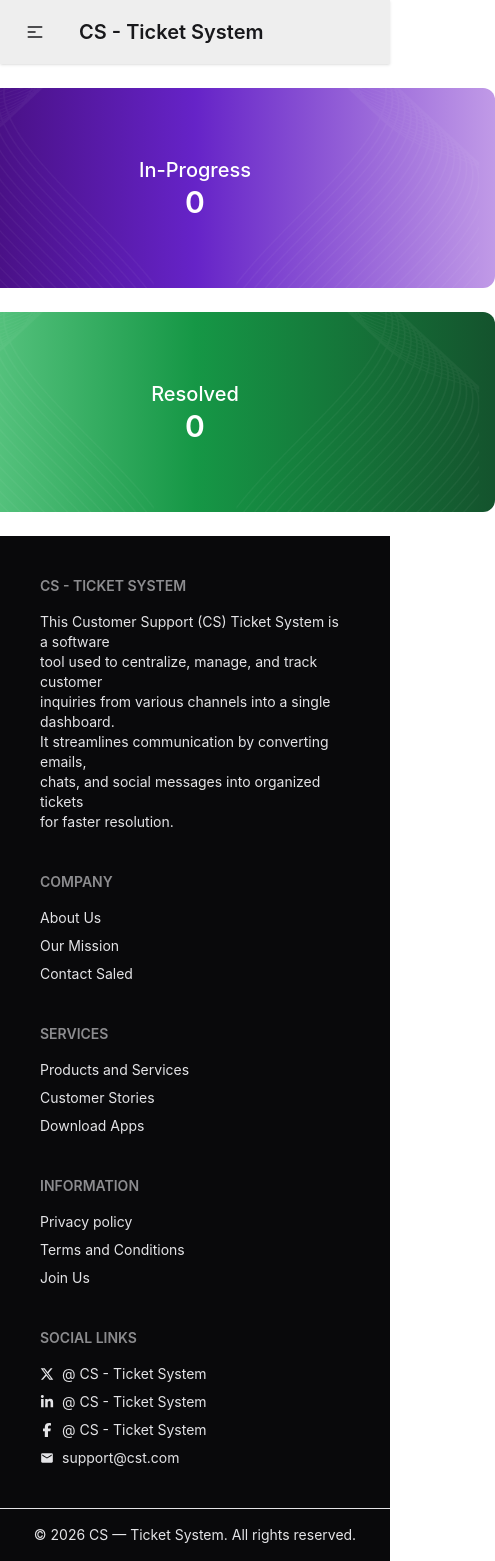
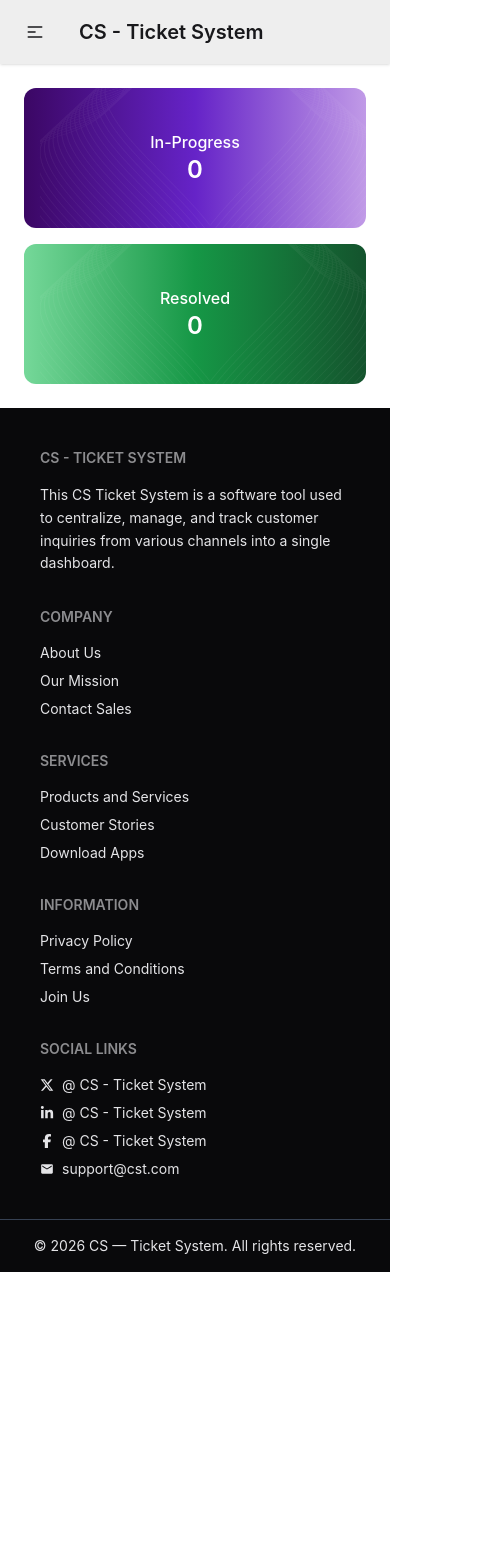
Before and after one commit to tanvir-wd22/customer-support-ticket-zone, a React (Vite) app: page / in a window 390 px wide. Shown: the whole page, 495 px wide, since content can reach past the window. After the commit the page ends 1272 px from the top, so only its background shows below. Built offline with nearby package versions, Linux system fonts and the light colour scheme.

Commit message:
alhamdulliah responsive issue solved for banner and footer

```diff
--- a/src/components/Banner.jsx
+++ b/src/components/Banner.jsx
@@ -2,25 +2,24 @@ import vector1 from '../assets/vector1.png';
 
 const Banner = () => {
   return (
-    <div className="flex flex-col sm:flex-row gap-6 justify-between items-center text-white">
+    <div className="flex flex-col lg:flex-row gap-4 md:gap-6 justify-between items-center text-white w-full px-2 sm:px-0">
       {/* ============ card 01 ======================= */}
       <div
         style={{
           background: `linear-gradient(to right, rgba(59, 7, 100, 0.85), rgba(109, 40, 217, 0.85), rgba(216, 180, 254, 0.85))`,
           backgroundColor: '#3b0764',
         }}
-        className="w-[600px] h-[200px] flex justify-between items-center text-white rounded-xl px-4 overflow-hidden relative"
+        className="w-full lg:w-[600px] h-[140px] sm:h-[160px] md:h-[180px] lg:h-[200px] flex justify-between items-center text-white rounded-xl px-4 overflow-hidden relative"
       >
         {/* Left Image */}
-        <img
-          src={vector1}
-          className="h-full object-contain opacity-40"
-        />
+        <img src={vector1} className="h-full object-contain opacity-40" />
 
         {/* Center Text */}
         <div className="text-center absolute left-1/2 -translate-x-1/2">
-          <p className="text-xl font-medium">In-Progress</p>
-          <p className="text-3xl font-semibold">0</p>
+          <p className="text-base sm:text-lg md:text-xl font-medium">
+            In-Progress
+          </p>
+          <p className="text-2xl sm:text-3xl font-semibold">0</p>
         </div>
 
         {/* Right Image (flipped) */}
@@ -30,24 +29,24 @@ const Banner = () => {
           style={{ transform: 'scaleX(-1)' }}
         />
       </div>
+
       {/* ============ card 02 ======================= */}
       <div
         style={{
-          background: `linear-gradient(to right, rgba(134, 239, 172, 0.85), rgba(22, 163, 74, 0.85), rgba(20, 83, 45, 0.85) )`,
+          background: `linear-gradient(to right, rgba(134, 239, 172, 0.85), rgba(22, 163, 74, 0.85), rgba(20, 83, 45, 0.85))`,
           backgroundColor: '#14532d',
         }}
-        className="w-[600px] h-[200px] flex justify-between items-center text-white rounded-xl px-4 overflow-hidden relative"
+        className="w-full lg:w-[600px] h-[140px] sm:h-[160px] md:h-[180px] lg:h-[200px] flex justify-between items-center text-white rounded-xl px-4 overflow-hidden relative"
       >
         {/* Left Image */}
-        <img
-          src={vector1}
-          className="h-full object-contain opacity-40"
-        />
+        <img src={vector1} className="h-full object-contain opacity-40" />
 
         {/* Center Text */}
         <div className="text-center absolute left-1/2 -translate-x-1/2">
-          <p className="text-xl font-medium">Resolved</p>
-          <p className="text-3xl font-semibold">0</p>
+          <p className="text-base sm:text-lg md:text-xl font-medium">
+            Resolved
+          </p>
+          <p className="text-2xl sm:text-3xl font-semibold">0</p>
         </div>
 
         {/* Right Image (flipped) */}
--- a/src/components/Footer.jsx
+++ b/src/components/Footer.jsx
@@ -1,59 +1,67 @@
-import { FaXTwitter } from 'react-icons/fa6';
-import { FaLinkedinIn } from 'react-icons/fa6';
+import { FaXTwitter, FaLinkedinIn, FaFacebookF } from 'react-icons/fa6';
 import { MdEmail } from 'react-icons/md';
-import { FaFacebookF } from 'react-icons/fa6';
 
 const Footer = () => {
   return (
     <div>
-      <footer className="footer sm:footer-horizontal bg-neutral text-neutral-content p-10">
+      {/* Main Footer */}
+      <footer className="footer bg-neutral text-neutral-content p-10 flex flex-col gap-8 md:grid md:grid-cols-2 lg:grid-cols-5">
+        {/* About Section */}
         <nav>
           <h6 className="footer-title">CS - Ticket System</h6>
-          <p>
-            This Customer Support (CS) Ticket System is a software <br /> tool
-            used to centralize, manage, and track customer <br /> inquiries from
-            various channels into a single dashboard. <br /> It streamlines
-            communication by converting emails, <br /> chats, and social
-            messages into organized tickets <br /> for faster resolution.
+          <p className="text-sm leading-relaxed">
+            This CS Ticket System is a software tool
+            used to centralize, manage, and track customer inquiries from
+            various channels into a single dashboard.
           </p>
         </nav>
+
+        {/* Company Section */}
         <nav>
           <h6 className="footer-title">Company</h6>
           <a className="link link-hover">About Us</a>
           <a className="link link-hover">Our Mission</a>
-          <a className="link link-hover">Contact Saled</a>
+          <a className="link link-hover">Contact Sales</a>
         </nav>
+
+        {/* Services Section */}
         <nav>
           <h6 className="footer-title">Services</h6>
           <a className="link link-hover">Products and Services</a>
           <a className="link link-hover">Customer Stories</a>
           <a className="link link-hover">Download Apps</a>
         </nav>
+
+        {/* Information Section */}
         <nav>
           <h6 className="footer-title">Information</h6>
-          <a className="link link-hover"> Privacy policy</a>
+          <a className="link link-hover">Privacy Policy</a>
           <a className="link link-hover">Terms and Conditions</a>
           <a className="link link-hover">Join Us</a>
         </nav>
+
+        {/* Social Links */}
         <nav>
           <h6 className="footer-title">Social Links</h6>
           <a className="link link-hover flex items-center gap-2">
-            <FaXTwitter></FaXTwitter> <span>@ CS - Ticket System</span>
+            <FaXTwitter /> <span>@ CS - Ticket System</span>
           </a>
           <a className="link link-hover flex items-center gap-2">
-            <FaLinkedinIn></FaLinkedinIn> <span>@ CS - Ticket System</span>
+            <FaLinkedinIn /> <span>@ CS - Ticket System</span>
           </a>
           <a className="link link-hover flex items-center gap-2">
-            <FaFacebookF></FaFacebookF> <span>@ CS - Ticket System</span>
+            <FaFacebookF /> <span>@ CS - Ticket System</span>
           </a>
           <a className="link link-hover flex items-center gap-2">
-            <MdEmail></MdEmail> <span>support@cst.com</span>
+            <MdEmail /> <span>support@cst.com</span>
           </a>
         </nav>
       </footer>
-      <footer className="footer sm:footer-horizontal footer-center bg-neutral text-neutral-content p-4 border-t boreder-gray-300">
+
+      {/* Bottom Footer */}
+      <footer className="footer footer-center bg-neutral text-neutral-content p-4 border-t border-gray-700">
         <aside>
-          <p>© 2026 CS — Ticket System. All rights reserved.</p>
+          <p className="text-sm">© 2026 CS — Ticket System. All rights reserved.</p>
         </aside>
       </footer>
     </div>
```
